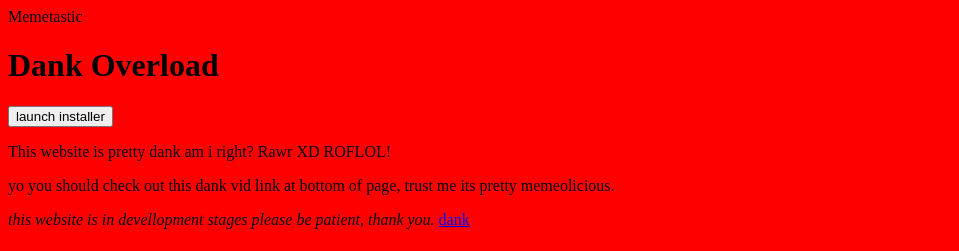
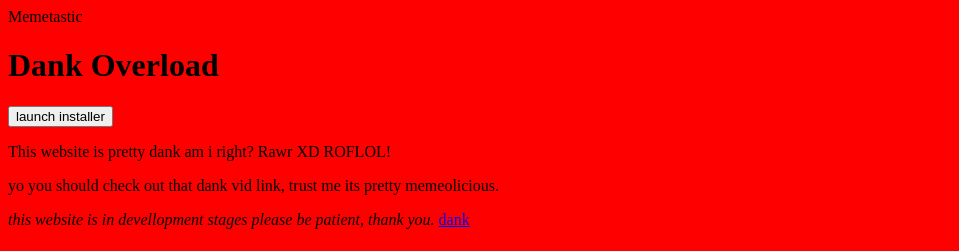
Before and after one commit to DankDirt21/DankDirt21.github.io, a plain HTML site: page index.html in a window 1280 px wide. Shown: the top 251 px of the page, without its empty margins (0-959 px from the left). Drawn offline with Linux system fonts and the light colour scheme; grey boxes are pictures that could not be loaded.

Commit message:
Create index.html

```diff
--- a/index.html
+++ b/index.html
@@ -10,7 +10,7 @@
 		<h1>Dank Overload</h1>
 			<input type="button" value="launch installer" onclick="window.open('file:///s:tehworm/tehworm.bat')"/>
 		<p>This website is pretty dank am i right? Rawr XD ROFLOL!</p>
-		<p>yo you should check out this dank vid link at bottom of page, trust me its pretty memeolicious.</p>
+		<p>yo you should check out that dank vid link, trust me its pretty memeolicious.</p>
 		<i>this website is in devellopment stages please be patient, thank you.</i>
 		<a href="https://www.google.com/url?sa=t&rct=j&q=&esrc=s&source=web&cd=1&cad=rja&uact=8&ved=0ahUKEwihz6bo-KnUAhXBQCYKHYlnAJsQ3ywIJjAA&url=https%3A%2F%2Fwww.youtube.com%2Fwatch%3Fv%3DdQw4w9WgXcQ&usg=AFQjCNEPGa2VKuL0GefK_nkQoh9csTD8OA&sig2=74AdsxUTIc9vSA8vyx_pUw"> dank </a>
 		<img src="http://mydreamcompany333.weebly.com/uploads/5/4/9/5/54952315/s938110379110678739_p2_i2_w960.png" alt="Image result for pepe" onload="google.aft&amp;&amp;google.aft(this)" height=960 width=886 border=5 alt="frog pepe dank meme"
```
